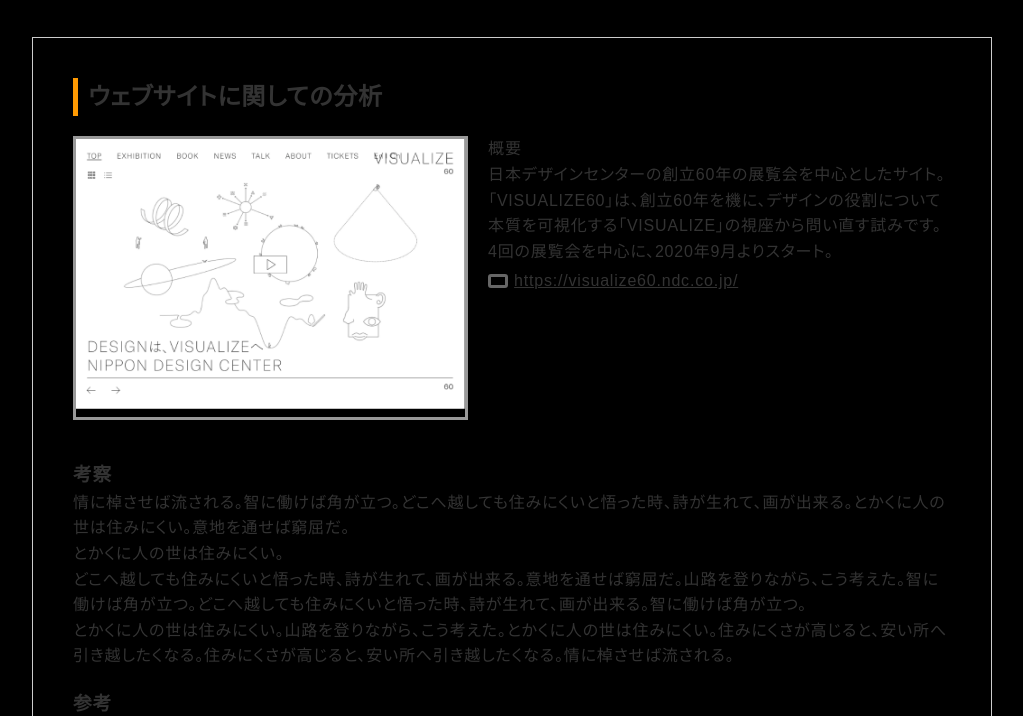
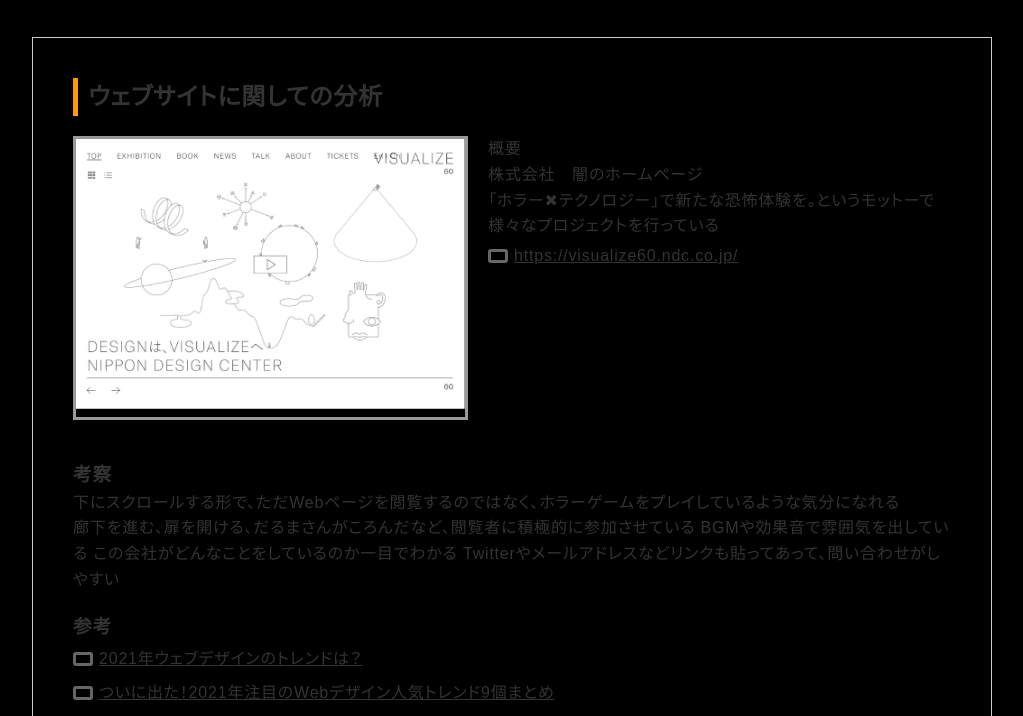
Before and after one commit to KUAD-XtechDesign/portfolio-zuma-taro, a plain HTML site: page reports/report01.html in a window 1280 px wide. Shown: the part 83-799 px from the top of the page, without its empty margins (128-1151 px from the left). Drawn offline with Linux system fonts and the light colour scheme.

Commit message:
レポートの文字を変更

```diff
--- a/reports/report01.html
+++ b/reports/report01.html
@@ -37,20 +37,22 @@
           <div class="txt">
             <p>概要</p>
             <p>
-              日本デザインセンターの創立60年の展覧会を中心としたサイト。<br>
-              「VISUALIZE60」は、創立60年を機に、デザインの役割について本質を可視化する「VISUALIZE」の視座から問い直す試みです。4回の展覧会を中心に、2020年9月よりスタート。
+              株式会社　闇のホームページ<br>
+              「ホラー✖︎テクノロジー」で新たな恐怖体験を。というモットーで様々なプロジェクトを行っている
             </p>
-            <a class="ex_link" href="https://visualize60.ndc.co.jp/" target="_blank">https://visualize60.ndc.co.jp/</a>
+            <a class="ex_link" href="https://death.co.jp/ja/pc/" target="_blank">https://visualize60.ndc.co.jp/</a>
           </div>
         </div>
 
         <div class="mb_m">
           <h3>考察</h3>
           <p>
-            情に棹させば流される。智に働けば角が立つ。どこへ越しても住みにくいと悟った時、詩が生れて、画が出来る。とかくに人の世は住みにくい。意地を通せば窮屈だ。<br>
-            とかくに人の世は住みにくい。<br>
-            どこへ越しても住みにくいと悟った時、詩が生れて、画が出来る。意地を通せば窮屈だ。山路を登りながら、こう考えた。智に働けば角が立つ。どこへ越しても住みにくいと悟った時、詩が生れて、画が出来る。智に働けば角が立つ。<br>
-            とかくに人の世は住みにくい。山路を登りながら、こう考えた。とかくに人の世は住みにくい。住みにくさが高じると、安い所へ引き越したくなる。住みにくさが高じると、安い所へ引き越したくなる。情に棹させば流される。
+            下にスクロールする形で、ただWebページを閲覧するのではなく、ホラーゲームをプレイしているような気分になれる<br>
+            廊下を進む、扉を開ける、だるまさんがころんだなど、閲覧者に積極的に参加させている
+BGMや効果音で雰囲気を出している
+この会社がどんなことをしているのか一目でわかる
+Twitterやメールアドレスなどリンクも貼ってあって、問い合わせがしやすい
+
           </p>
         </div>
 
@@ -69,7 +71,7 @@
   </section>
 
   <footer>
-    名前など
+    ずま太郎
   </footer>
 
 
```
